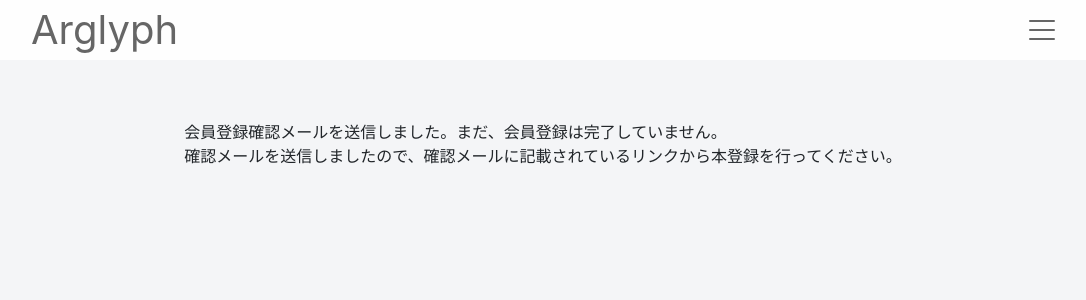
After one commit to dysksh/arglyph, a Django app: page /signup/done in a window 1280 px wide. The commit adds this page. Shown: the top 300 px of the page, without its empty margins (97-1183 px from the left). Run offline with Django 3.2, Linux system fonts and the light colour scheme; parts of the project's set-up code (start-up, migrations or seed data) failed here and were passed over; some libraries are stand-ins or nearby versions.

Commit message:
[update]refs #8 登録メールアクティベーション

```diff
--- a/account/urls.py
+++ b/account/urls.py
@@ -2,8 +2,12 @@ from django.urls import path
 from . import views
 from django.contrib.auth import views as auth_views
 
+app_name = 'account'
+
 urlpatterns = [
-    path('signup/', views.signup, name="signup"),
+    path('signup/', views.Signup.as_view(), name='signup'),
+    path('signup/done', views.SignupDone.as_view(), name='signup-done'),
+    path('signup/complete/<token>/', views.SignupComplete.as_view(), name='signup-complete'),
     path('login/', auth_views.LoginView.as_view(redirect_authenticated_user=True, template_name='account/login.html'), name='login'),
     path('logout/', auth_views.LogoutView.as_view(template_name='account/logout.html'), name="logout"),
 ]
--- a/account/views.py
+++ b/account/views.py
@@ -1,25 +1,112 @@
-from django.shortcuts import render, redirect
+from django.shortcuts import redirect
 from django.contrib.auth.forms import UserCreationForm
-from .models import User
+from django.conf import settings
+from django.contrib.auth import get_user_model, login
+from django.contrib.auth.mixins import LoginRequiredMixin
+from django.contrib.sites.shortcuts import get_current_site
+from django.core.signing import BadSignature, SignatureExpired, loads, dumps
+from django.http import Http404, HttpResponseBadRequest
+from django.template.loader import render_to_string
+from django.views import generic
+
+User = get_user_model()
 
 class CustomUserCreationForm(UserCreationForm):
 
-    class Meta(UserCreationForm.Meta):
+    class Meta:
         model = User
-        # fields = ('email', 'password1', 'password2')
         fields = ('username', 'email', 'password1', 'password2')
-        # fields = UserCreationForm.Meta.fields + ('middle_name',)
+
+    def clean_email(self):
+        email = self.cleaned_data['email']
+        User.objects.filter(email=email, is_active=False).delete()
+        return email
 
 
-def signup(request):
-    if request.user.is_authenticated:
-        return redirect('argument-home')
-    else:
-        if request.method == 'POST':
-            form = CustomUserCreationForm(request.POST)
-            if form.is_valid():
-                form.save()
-                return redirect('login')
+# def signup(request):
+#     if request.user.is_authenticated:
+#         return redirect('argument-home')
+#     else:
+#         if request.method == 'POST':
+#             form = CustomUserCreationForm(request.POST)
+#             if form.is_valid():
+#                 form.save()
+#                 return redirect('login')
+#         else:
+#             form = CustomUserCreationForm()
+#         return render(request, 'account/signup.html', {'form': form})
+
+
+
+
+class Signup(generic.CreateView):
+    """ユーザー仮登録"""
+    template_name = 'account/signup.html'
+    form_class = CustomUserCreationForm
+
+    def form_valid(self, form):
+        if self.request.user.is_authenticated:
+            return redirect('argument-home')
         else:
-            form = CustomUserCreationForm()
-        return render(request, 'account/signup.html', {'form': form})
+            """仮登録と本登録用メールの発行."""
+            # 仮登録と本登録の切り替えは、is_activeで行う
+            user = form.save(commit=False)
+            user.is_active = False
+            user.save()
+
+            # アクティベーションURLの送付
+            current_site = get_current_site(self.request)
+            domain = current_site.domain
+            context = {
+                'protocol': self.request.scheme,
+                'domain': domain,
+                'token': dumps(user.pk),
+                'user': user,
+            }
+
+            subject = render_to_string('mail_templates/signup/subject.txt', context)
+            message = render_to_string('mail_templates/signup/message.txt', context)
+
+            user.email_user(subject, message)
+            return redirect('account:signup-done')
+
+
+class SignupDone(generic.TemplateView):
+    """仮登録"""
+    template_name = 'account/signup_done.html'
+
+
+class SignupComplete(generic.TemplateView):
+    """メール内URLアクセス後のユーザー本登録"""
+    template_name = 'account/signup_complete.html'
+    timeout_seconds = getattr(settings, 'ACTIVATION_TIMEOUT_SECONDS', 60*60*24)  # 1日で期限切れ
+
+    def get(self, request, **kwargs):
+        """tokenが正しければ本登録."""
+        token = kwargs.get('token')
+        try:
+            user_pk = loads(token, max_age=self.timeout_seconds)
+
+        # 期限切れ
+        except SignatureExpired:
+            return HttpResponseBadRequest()
+
+        # tokenが間違っている
+        except BadSignature:
+            return HttpResponseBadRequest()
+
+        # tokenは問題なし
+        else:
+            try:
+                user = User.objects.get(pk=user_pk)
+            except User.DoesNotExist:
+                return HttpResponseBadRequest()
+            else:
+                if not user.is_active:
+                    # 本登録
+                    user.is_active = True
+                    user.save()
+                    login(request, user, backend='django.contrib.auth.backends.ModelBackend')
+                    return super().get(request, **kwargs)
+
+        return HttpResponseBadRequest()
--- a/argument/urls.py
+++ b/argument/urls.py
@@ -1,5 +1,7 @@
 from django.urls import path
 from . import views
+
+# app_name = 'argument'
 
 urlpatterns = [
     path('', views.PostListView.as_view(), name='argument-home'),
--- a/assets/css/main.css
+++ b/assets/css/main.css
@@ -305,6 +305,31 @@ input:-webkit-autofill {
 .signup-form button:hover {
   background-color: #999;
 }
+.signup-done {
+  margin: 60px auto;
+  display: flex;
+  justify-content: center;
+}
+.signup-complete {
+  margin: 60px auto;
+  display: flex;
+  justify-content: center;
+  align-items: center;
+  width: 300px;
+  flex-wrap: wrap;
+}
+.signup-complete h2 {
+  margin: 40px auto;
+}
+.signup-complete .btn {
+  width: 300px;
+  height: 50px;
+  margin: 0 auto;
+  font-size: 19px;
+  color: #f4f5f7;
+  background-color: #666;
+  border-radius: 100px;
+}
 /* home */
 /* detail */
 /* delete */
--- a/config/settings.py
+++ b/config/settings.py
@@ -106,6 +106,7 @@ AUTH_PASSWORD_VALIDATORS = [
     },
 ]
 
+EMAIL_BACKEND = 'django.core.mail.backends.console.EmailBackend'
 
 # Internationalization
 # https://docs.djangoproject.com/en/3.1/topics/i18n/
@@ -127,7 +128,7 @@ USE_TZ = True
 CRISPY_TEMPLATE_PACK = 'bootstrap4'
 LOGIN_REDIRECT_URL = 'argument-home'
 LOGIN_URL = 'login'
-LOGOUT_REDIRECT_URL = 'login'
+LOGOUT_REDIRECT_URL = 'account:login'
 AUTH_USER_MODEL = 'account.User'
 SECURE_PROXY_SSL_HEADER = ('HTTP_X_FORWARDED_PROTO', 'https')
 STATIC_URL = '/static/'
--- a/templates/account/base.html
+++ b/templates/account/base.html
@@ -41,11 +41,11 @@
             <div class="menu">
                 <ul>
                     {% if user.is_authenticated %}
-                        <li class="menu-item"><a href="{% url 'logout' %}">ログアウト</a></li>
+                        <li class="menu-item"><a href="{% url 'account:logout' %}">ログアウト</a></li>
                         <li class="menu-item"><a href="#">プロフィール</a></li>
                     {% else %}
-                        <li class="menu-item"><a href="{% url 'login' %}">ログイン</a></li>
-                        <li class="menu-item"><a href="{% url 'signup' %}">登録する</a></li>
+                        <li class="menu-item"><a href="{% url 'account:login' %}">ログイン</a></li>
+                        <li class="menu-item"><a href="{% url 'account:signup' %}">登録する</a></li>
                     {% endif %}
                 </ul>
             </div>
--- /dev/null
+++ b/templates/account/signup_done.html
@@ -0,0 +1,7 @@
+{% extends "account/base.html" %}
+{% block body %}
+    <div class="signup-done">
+        会員登録確認メールを送信しました。まだ、会員登録は完了していません。<br>
+        確認メールを送信しましたので、確認メールに記載されているリンクから本登録を行ってください。
+    </div>
+{% endblock %}
--- /dev/null
+++ b/templates/mail_templates/signup/subject.txt
@@ -0,0 +1 @@
+Arglyph - 会員登録
```
Also changed, not shown: static/css/main.css (+25 -0 lines), templates/account/signup_complete.html (added, +7 -0 lines), templates/mail_templates/signup/message.txt (added, +9 -0 lines).
